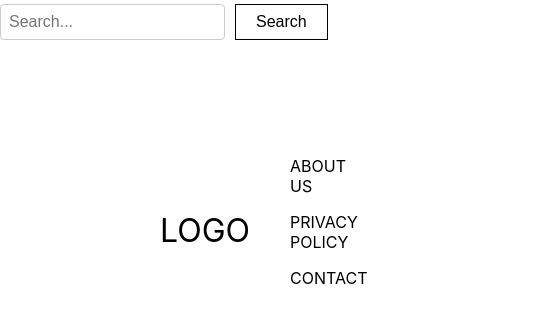
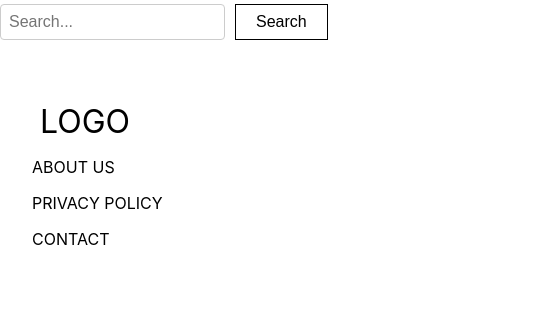
Before and after one commit to JohLeo/final-project, a React (Create React App) app: page / in a window 390 px wide. Shown: the part 1952-2274 px from the top of the page, 537 px wide, since content can reach past the window. After the commit the page ends 2249 px from the top, so only its background shows below. Built offline with nearby package versions, Linux system fonts and the light colour scheme.

Commit message:
finalized footer mobile (#13)
* finalized footer mobile

* added working Lottie to loading component and mounted in ForSale component

* added timeout to loader for testing

* solved conflicts

```diff
--- a/package.json
+++ b/package.json
@@ -16,11 +16,12 @@
     "eslint-plugin-jsx-a11y": "^6.6.1",
     "eslint-plugin-react": "^7.30.1",
     "eslint-plugin-react-hooks": "^4.6.0",
+    "lottie-react": "^2.4.0",
     "react": "^18.2.0",
     "react-dom": "^18.2.0",
     "react-router-dom": "^6.12.0",
     "react-scripts": "^5.0.1",
-    "styled-components": "^5.3.10"
+    "styled-components": "^5.3.11"
   },
   "scripts": {
     "start": "react-scripts start",
--- a/src/components/Foot.js
+++ b/src/components/Foot.js
@@ -41,6 +41,13 @@ export const FooterContainer = styled.footer`
   align-items: center;
   justify-content: space-between;
   height: 20rem;
+
+  @media (max-width: 768px) {
+    flex-direction: column;
+    height: auto;
+    padding: 2rem;
+    justify-content: flex-start;
+  }
 `;
 
 export const Logo = styled.div`
@@ -48,6 +55,12 @@ export const Logo = styled.div`
   font-size: 2rem;
   left: 0;
   margin: 0 0 0 10rem;
+
+  @media (max-width: 768px) {
+    align-self: flex-start;
+    margin-left: 0.5rem;
+    margin-bottom: 1rem;
+  }
 `;
 
 export const RightContainer = styled.div`
@@ -55,6 +68,10 @@ gap: 1rem;
 margin-right: 1rem;
 flex-direction: column;
 align-items: flex-end;
+
+@media (max-width: 768px) {
+  width: 100%;
+}
 `
 
 export const Links = styled.ul`
@@ -71,11 +88,16 @@ export const Links = styled.ul`
     a {
       text-decoration: none;
       color: #000;
+      white-space: nowrap;
 
       &:hover {
         color: #989898;
       }
     }
+  }
+
+  @media (max-width: 768px) {
+    padding-left: 0.5rem;
   }
 `;
 
@@ -85,4 +107,8 @@ export const SocialIcons = styled.div`
   gap: 1rem;
   right: 1rem;
   margin: 1rem 0 0 2.5rem;
+
+  @media (max-width: 768px) {
+    margin: 1rem 0 0 0.5rem;
+  }
 `;
```
Also changed, not shown: 1 other file (tests, documents, lock files or other folders).
